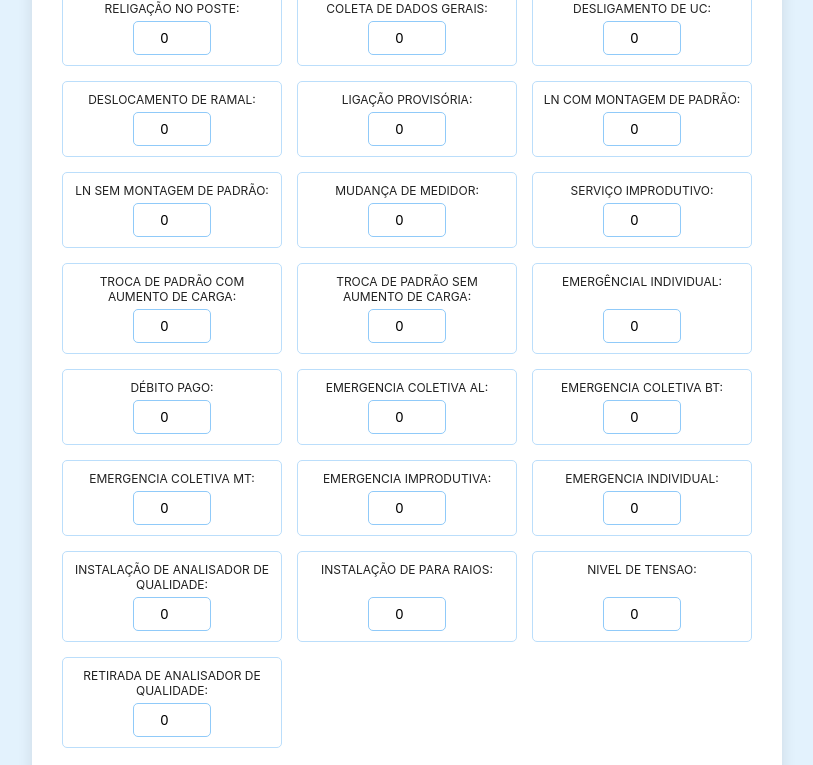
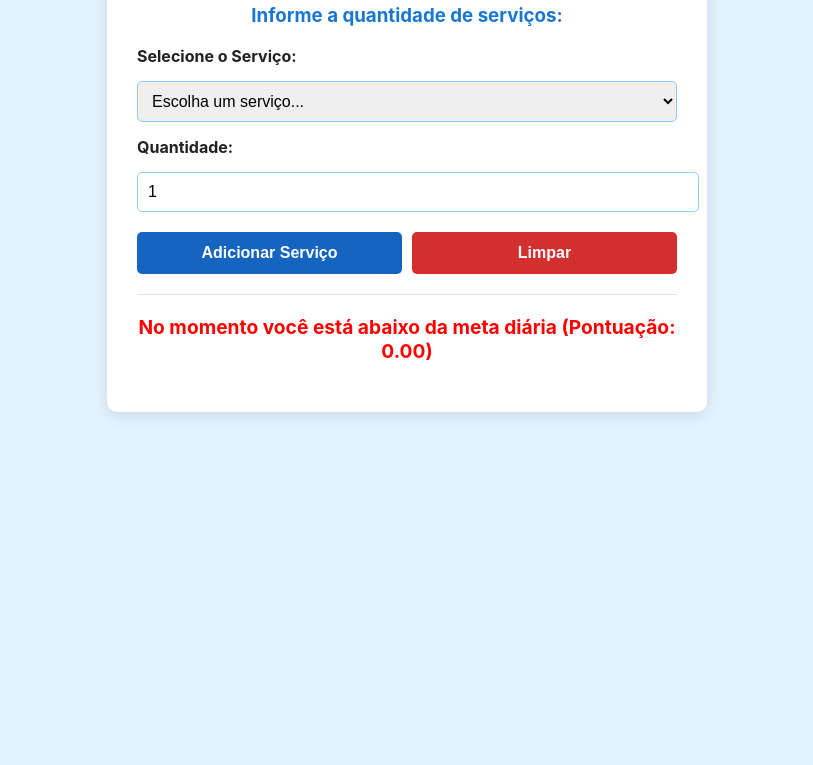
Before and after one commit to andsoncarlossdn-crypto/Calculadora-de-UPS, a plain HTML site: page index.html in a window 1280 px wide. Shown: the part 237-1002 px from the top of the page, without its empty margins (233-1046 px from the left). After the commit the page ends 800 px from the top, so only its background shows below. Drawn offline with Linux system fonts and the light colour scheme.

Commit message:
index.html

```diff
--- a/index.html
+++ b/index.html
@@ -20,14 +20,26 @@
             border-radius: 10px;
             box-shadow: 0 4px 15px rgba(0, 0, 0, 0.1);
             width: 90%;
-            max-width: 750px;
+            max-width: 600px;
             box-sizing: border-box;
         }
 
-        h2 {
+        .header-logo {
+            display: flex;
+            align-items: center;
+            justify-content: center;
+            margin-bottom: 20px;
+        }
+
+        .header-logo img {
+            height: 40px;
+            margin-right: 15px;
+        }
+
+        .header-logo h2 {
             text-align: center;
             color: #0d47a1;
-            margin-top: 0;
+            margin: 0;
         }
 
         h3 {
@@ -35,35 +47,28 @@
             color: #1976d2;
         }
 
-        .servicos-grid {
-            display: grid;
-            grid-template-columns: 1fr 1fr 1fr;
+        .input-group {
+            display: flex;
+            flex-direction: column;
             gap: 15px;
+            margin-bottom: 20px;
         }
 
-        .servico-item {
-            display: flex;
-            flex-direction: column;
-            align-items: center;
-            padding: 10px;
-            border: 1px solid #bbdefb;
-            border-radius: 5px;
-            text-align: center;
+        .input-group label {
+            font-weight: bold;
         }
 
-        .servico-item label {
-            flex-grow: 1;
-            font-size: 12px;
-            margin-bottom: 5px;
+        .input-group select, .input-group input[type="number"] {
+            width: 100%;
+            padding: 10px;
+            border: 1px solid #90caf9;
+            border-radius: 5px;
+            font-size: 16px;
         }
 
-        .servico-item input[type="number"] {
-            width: 60px;
-            padding: 8px;
-            border: 1px solid #90caf9;
-            border-radius: 5px;
-            text-align: center;
-            font-size: 14px;
+        .buttons-group {
+            display: flex;
+            gap: 10px;
         }
 
         button {
@@ -77,146 +82,148 @@
             font-size: 16px;
             font-weight: bold;
             transition: background-color 0.3s ease;
-            margin-top: 20px;
         }
 
         button:hover {
             background-color: #0d47a1;
         }
+
+        #lista-servicos {
+            list-style: none;
+            padding: 0;
+            margin: 20px 0;
+            border-top: 1px solid #e0e0e0;
+        }
+
+        #lista-servicos li {
+            padding: 10px 0;
+            border-bottom: 1px solid #e0e0e0;
+            font-size: 14px;
+        }
+
+        #resultado {
+            font-weight: bold;
+            margin-top: 20px;
+            font-size: 1.2em;
+        }
+
+        .botao-limpar {
+            background-color: #d32f2f;
+        }
+
+        .botao-limpar:hover {
+            background-color: #b71c1c;
+        }
     </style>
 </head>
 <body>
     <div class="container">
-        <h2>Calculadora UPS</h2>
+        <div class="header-logo">
+            <img src="logo-eq.png" alt="Logo Equatorial">
+            <h2>Calculadora UPS</h2>
+        </div>
+
         <h3>Informe a quantidade de serviços:</h3>
 
-        <div class="servicos-grid">
-            <div class="servico-item">
-                <label for="servico1">RELIGAÇÃO COM REPOSIÇÃO DE RAMAL:</label>
-                <input type="number" id="servico1" data-pontos="3.47" value="0" min="0">
-            </div>
-            <div class="servico-item">
-                <label for="servico2">RELIGAÇÃO IMPRODUTIVA:</label>
-                <input type="number" id="servico2" data-pontos="1.37" value="0" min="0">
-            </div>
-            <div class="servico-item">
-                <label for="servico3">RELIGAÇÃO NO MEDIDOR:</label>
-                <input type="number" id="servico3" data-pontos="1.77" value="0" min="0">
-            </div>
-            <div class="servico-item">
-                <label for="servico4">RELIGAÇÃO NO POSTE:</label>
-                <input type="number" id="servico4" data-pontos="2.57" value="0" min="0">
-            </div>
-            <div class="servico-item">
-                <label for="servico5">COLETA DE DADOS GERAIS:</label>
-                <input type="number" id="servico5" data-pontos="2.2" value="0" min="0">
-            </div>
-            <div class="servico-item">
-                <label for="servico6">DESLIGAMENTO DE UC:</label>
-                <input type="number" id="servico6" data-pontos="2.33" value="0" min="0">
-            </div>
-            <div class="servico-item">
-                <label for="servico7">DESLOCAMENTO DE RAMAL:</label>
-                <input type="number" id="servico7" data-pontos="3.43" value="0" min="0">
-            </div>
-            <div class="servico-item">
-                <label for="servico8">LIGAÇÃO PROVISÓRIA:</label>
-                <input type="number" id="servico8" data-pontos="3.93" value="0" min="0">
-            </div>
-            <div class="servico-item">
-                <label for="servico9">LN COM MONTAGEM DE PADRÃO:</label>
-                <input type="number" id="servico9" data-pontos="5.43" value="0" min="0">
-            </div>
-            <div class="servico-item">
-                <label for="servico10">LN SEM MONTAGEM DE PADRÃO:</label>
-                <input type="number" id="servico10" data-pontos="3.63" value="0" min="0">
-            </div>
-            <div class="servico-item">
-                <label for="servico11">MUDANÇA DE MEDIDOR:</label>
-                <input type="number" id="servico11" data-pontos="4.33" value="0" min="0">
-            </div>
-            <div class="servico-item">
-                <label for="servico12">SERVIÇO IMPRODUTIVO:</label>
-                <input type="number" id="servico12" data-pontos="1.73" value="0" min="0">
-            </div>
-            <div class="servico-item">
-                <label for="servico13">TROCA DE PADRÃO COM AUMENTO DE CARGA:</label>
-                <input type="number" id="servico13" data-pontos="4.93" value="0" min="0">
-            </div>
-            <div class="servico-item">
-                <label for="servico14">TROCA DE PADRÃO SEM AUMENTO DE CARGA:</label>
-                <input type="number" id="servico14" data-pontos="4.33" value="0" min="0">
-            </div>
-            <div class="servico-item">
-                <label for="servico15">EMERGÊNCIAL INDIVIDUAL:</label>
-                <input type="number" id="servico15" data-pontos="5.4" value="0" min="0">
-            </div>
-            <div class="servico-item">
-                <label for="servico16">DÉBITO PAGO:</label>
-                <input type="number" id="servico16" data-pontos="1.98" value="0" min="0">
-            </div>
-            <div class="servico-item">
-                <label for="servico17">EMERGENCIA COLETIVA AL:</label>
-                <input type="number" id="servico17" data-pontos="18.2" value="0" min="0">
-            </div>
-            <div class="servico-item">
-                <label for="servico18">EMERGENCIA COLETIVA BT:</label>
-                <input type="number" id="servico18" data-pontos="9.8" value="0" min="0">
-            </div>
-            <div class="servico-item">
-                <label for="servico19">EMERGENCIA COLETIVA MT:</label>
-                <input type="number" id="servico19" data-pontos="11.3" value="0" min="0">
-            </div>
-            <div class="servico-item">
-                <label for="servico20">EMERGENCIA IMPRODUTIVA:</label>
-                <input type="number" id="servico20" data-pontos="3.4" value="0" min="0">
-            </div>
-            <div class="servico-item">
-                <label for="servico21">EMERGENCIA INDIVIDUAL:</label>
-                <input type="number" id="servico21" data-pontos="5.2" value="0" min="0">
-            </div>
-            <div class="servico-item">
-                <label for="servico22">INSTALAÇÃO DE ANALISADOR DE QUALIDADE:</label>
-                <input type="number" id="servico22" data-pontos="4.8" value="0" min="0">
-            </div>
-            <div class="servico-item">
-                <label for="servico23">INSTALAÇÃO DE PARA RAIOS:</label>
-                <input type="number" id="servico23" data-pontos="5.2" value="0" min="0">
-            </div>
-            <div class="servico-item">
-                <label for="servico24">NIVEL DE TENSAO:</label>
-                <input type="number" id="servico24" data-pontos="5.2" value="0" min="0">
-            </div>
-            <div class="servico-item">
-                <label for="servico25">RETIRADA DE ANALISADOR DE QUALIDADE:</label>
-                <input type="number" id="servico25" data-pontos="4.6" value="0" min="0">
-            </div>
+        <div class="input-group">
+            <label for="servico">Selecione o Serviço:</label>
+            <select id="servico">
+                <option value="" disabled selected>Escolha um serviço...</option>
+                <option value="3.47">RELIGAÇÃO COM REPOSIÇÃO DE RAMAL</option>
+                <option value="1.37">RELIGAÇÃO IMPRODUTIVA</option>
+                <option value="1.77">RELIGAÇÃO NO MEDIDOR</option>
+                <option value="2.57">RELIGAÇÃO NO POSTE</option>
+                <option value="2.2">COLETA DE DADOS GERAIS</option>
+                <option value="2.33">DESLIGAMENTO DE UC</option>
+                <option value="3.43">DESLOCAMENTO DE RAMAL</option>
+                <option value="3.93">LIGAÇÃO PROVISÓRIA</option>
+                <option value="5.43">LN COM MONTAGEM DE PADRÃO</option>
+                <option value="3.63">LN SEM MONTAGEM DE PADRÃO</option>
+                <option value="4.33">MUDANÇA DE MEDIDOR</option>
+                <option value="1.73">SERVIÇO IMPRODUTIVO</option>
+                <option value="4.9">TROCA DE PADRÃO COM AUMENTO DE CARGA</option>
+                <option value="4.33">TROCA DE PADRÃO SEM AUMENTO DE CARGA</option>
+                <option value="5.4">EMERGÊNCIAL INDIVIDUAL</option>
+                <option value="1.98">DÉBITO PAGO</option>
+                <option value="18.2">EMERGENCIA COLETIVA AL</option>
+                <option value="9.8">EMERGENCIA COLETIVA BT</option>
+                <option value="11.3">EMERGENCIA COLETIVA MT</option>
+                <option value="3.4">EMERGENCIA IMPRODUTIVA</option>
+                <option value="5.2">EMERGENCIA INDIVIDUAL</option>
+                <option value="4.8">INSTALAÇÃO DE ANALISADOR DE QUALIDADE</option>
+                <option value="5.2">INSTALAÇÃO DE PARA RAIO</option>
+                <option value="5.2">NIVEL DE TENSAO</option>
+                <option value="4.6">RETIRADA DE ANALISADOR DE QUALIDADE</option>
+            </select>
+
+            <label for="quantidade">Quantidade:</label>
+            <input type="number" id="quantidade" value="1" min="1">
         </div>
 
-        <button onclick="calcular()">Calcular Pontuação UPS</button>
+        <div class="buttons-group">
+            <button onclick="adicionarServico()">Adicionar Serviço</button>
+            <button class="botao-limpar" onclick="limparCalculadora()">Limpar</button>
+        </div>
+
+        <ul id="lista-servicos"></ul>
+
         <h3 id="resultado">Pontuação Total: 0</h3>
     </div>
 
     <script>
-        function calcular() {
-            let total = 0;
-            const servicos = document.querySelectorAll('input[type="number"]');
-            servicos.forEach(servico => {
-                const quantidade = parseInt(servico.value) || 0;
-                const pontos = parseFloat(servico.getAttribute('data-pontos'));
-                total += quantidade * pontos;
-            });
+        let totalPontos = 0;
 
+        function adicionarServico() {
+            const servicoSelect = document.getElementById('servico');
+            const quantidadeInput = document.getElementById('quantidade');
+            const listaServicos = document.getElementById('lista-servicos');
+
+            const servicoSelecionado = servicoSelect.options[servicoSelect.selectedIndex];
+            const pontos = parseFloat(servicoSelecionado.value);
+            const quantidade = parseInt(quantidadeInput.value);
+            const nomeServico = servicoSelecionado.text;
+
+            if (isNaN(pontos) || isNaN(quantidade) || quantidade <= 0) {
+                alert('Por favor, selecione um serviço e insira uma quantidade válida.');
+                return;
+            }
+
+            const subtotal = pontos * quantidade;
+            totalPontos += subtotal;
+
+            const novoItem = document.createElement('li');
+            novoItem.textContent = `${nomeServico}: ${quantidade} x ${pontos.toFixed(2)} = ${subtotal.toFixed(2)}`;
+            listaServicos.appendChild(novoItem);
+
+            quantidadeInput.value = 1;
+            servicoSelect.value = "";
+
+            atualizarResultado();
+        }
+
+        function atualizarResultado() {
             const resultadoElemento = document.getElementById('resultado');
 
-            if (total >= 42) {
+            if (totalPontos >= 42) {
                 resultadoElemento.style.color = 'green';
-                resultadoElemento.innerText = `Parabéns! Você atingiu a meta de UPS diária (Pontuação: ${total.toFixed(2)})`;
+                resultadoElemento.innerText = `Parabéns! Você atingiu a meta de UPS diária (Pontuação: ${totalPontos.toFixed(2)})`;
             } else {
                 resultadoElemento.style.color = 'red';
-                resultadoElemento.innerText = `No momento você está abaixo da meta diária (Pontuação: ${total.toFixed(2)})`;
+                resultadoElemento.innerText = `No momento você está abaixo da meta diária (Pontuação: ${totalPontos.toFixed(2)})`;
             }
         }
+
+        function limparCalculadora() {
+            totalPontos = 0;
+            document.getElementById('lista-servicos').innerHTML = '';
+            atualizarResultado();
+            document.getElementById('servico').value = "";
+            document.getElementById('quantidade').value = 1;
+        }
+
+        document.addEventListener('DOMContentLoaded', () => {
+            atualizarResultado();
+        });
     </script>
 </body>
 </html>
```
